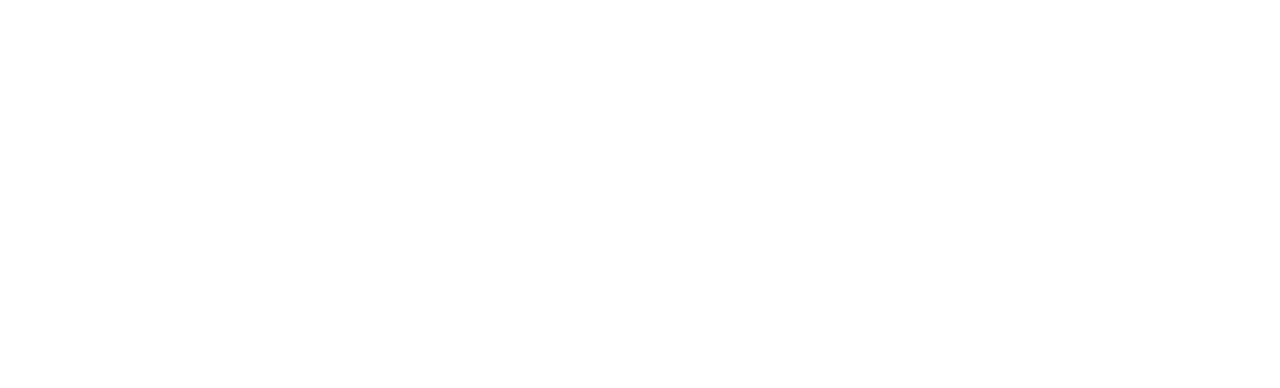
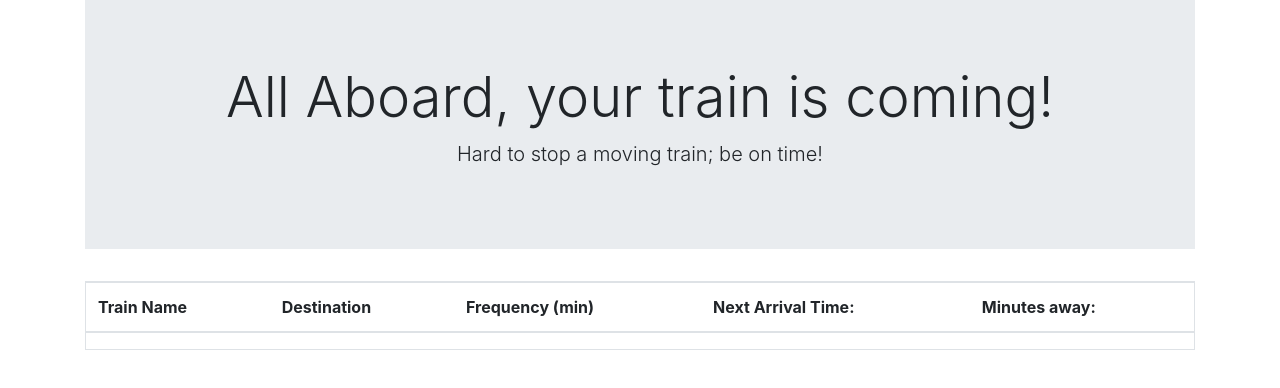
Before and after one commit to jebright2/Train_Scheduler, a plain HTML site: page tsched.html in a window 1280 px wide. Drawn offline with nearby package versions, Linux system fonts and the light colour scheme.

Commit message:
Jumbotron and chart section added

```diff
--- a/tsched.html
+++ b/tsched.html
@@ -4,9 +4,50 @@
     <meta charset="UTF-8">
     <meta name="viewport" content="width=device-width, initial-scale=1.0">
     <meta http-equiv="X-UA-Compatible" content="ie=edge">
+    <link rel="stylesheet" href="https://stackpath.bootstrapcdn.com/bootstrap/4.3.1/css/bootstrap.min.css" integrity="sha384-ggOyR0iXCbMQv3Xipma34MD+dH/1fQ784/j6cY/iJTQUOhcWr7x9JvoRxT2MZw1T" crossorigin="anonymous">
+    <link rel="stylesheet" href="assets/css/style.css" type="text/css">
+    <script src="https://code.jquery.com/jquery-3.4.1.js" integrity="sha256-WpOohJOqMqqyKL9FccASB9O0KwACQJpFTUBLTYOVvVU=" crossorigin="anonymous"></script>
+    <script src="https://cdn.jsdelivr.net/momentjs/2.12.0/moment.min.js"></script>
+    <script src="https://www.gstatic.com/firebasejs/6.6.1/firebase-app.js"></script>
+    <script src="https://www.gstatic.com/firebasejs/6.6.1/firebase-database.js"></script>
     <title>Train Scheduler</title>
 </head>
 <body>
+    <div class="container">
+        <div class="jumbotron jumbotron-fluid text-center header">
+            <h1 class="display-4">All Aboard, your train is coming!</h1>
+            <p class="lead">Hard to stop a moving train; be on time!</p>
+        </div>
 
+        <!---Area where train information is stored-->
+        <div class="search border">
+                <div class="row">
+                  <div class="col">
+                <div class="form-group">
+                    <table class="table">
+                      <thead>
+                        <tr>
+                          <th scope="col">Train Name</th>
+                          <th scope="col">Destination</th>
+                          <th scope="col">Frequency (min)</th>
+                          <th scope="col">Next Arrival Time:</th>
+                          <th scope="col">Minutes away:</th>
+                        </tr>
+                      </thead>
+                      <tbody id="table-body">
+
+                      </tbody>
+                    </table>
+                </div>
+                </div>
+              </div>
+              </div>
+
+
+
+
+    </div>
+
+    <script src="assets/javascript/app.js"></script>
 </body>
 </html>
```
Also changed, not shown: image/Train_Time_Image.png (added).
